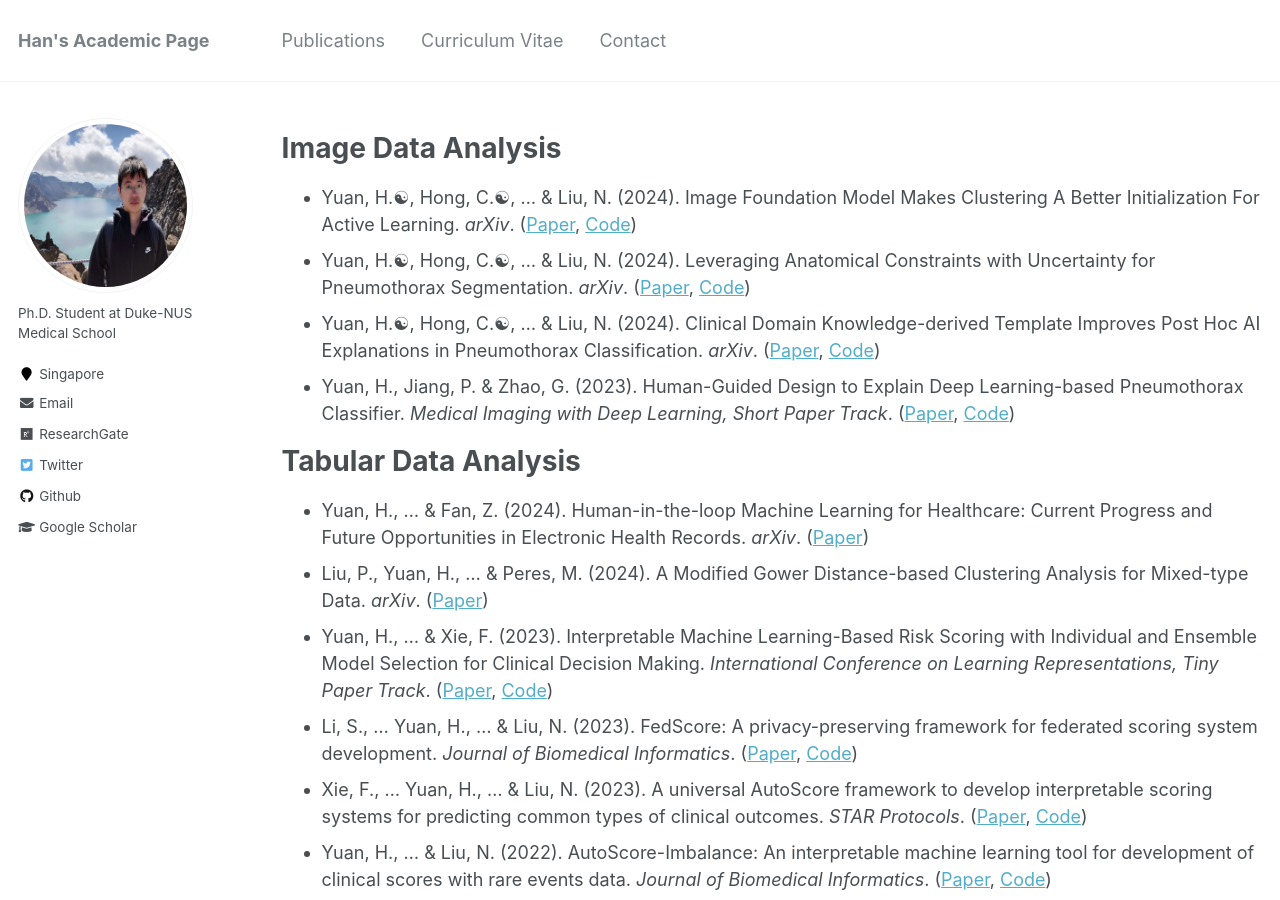
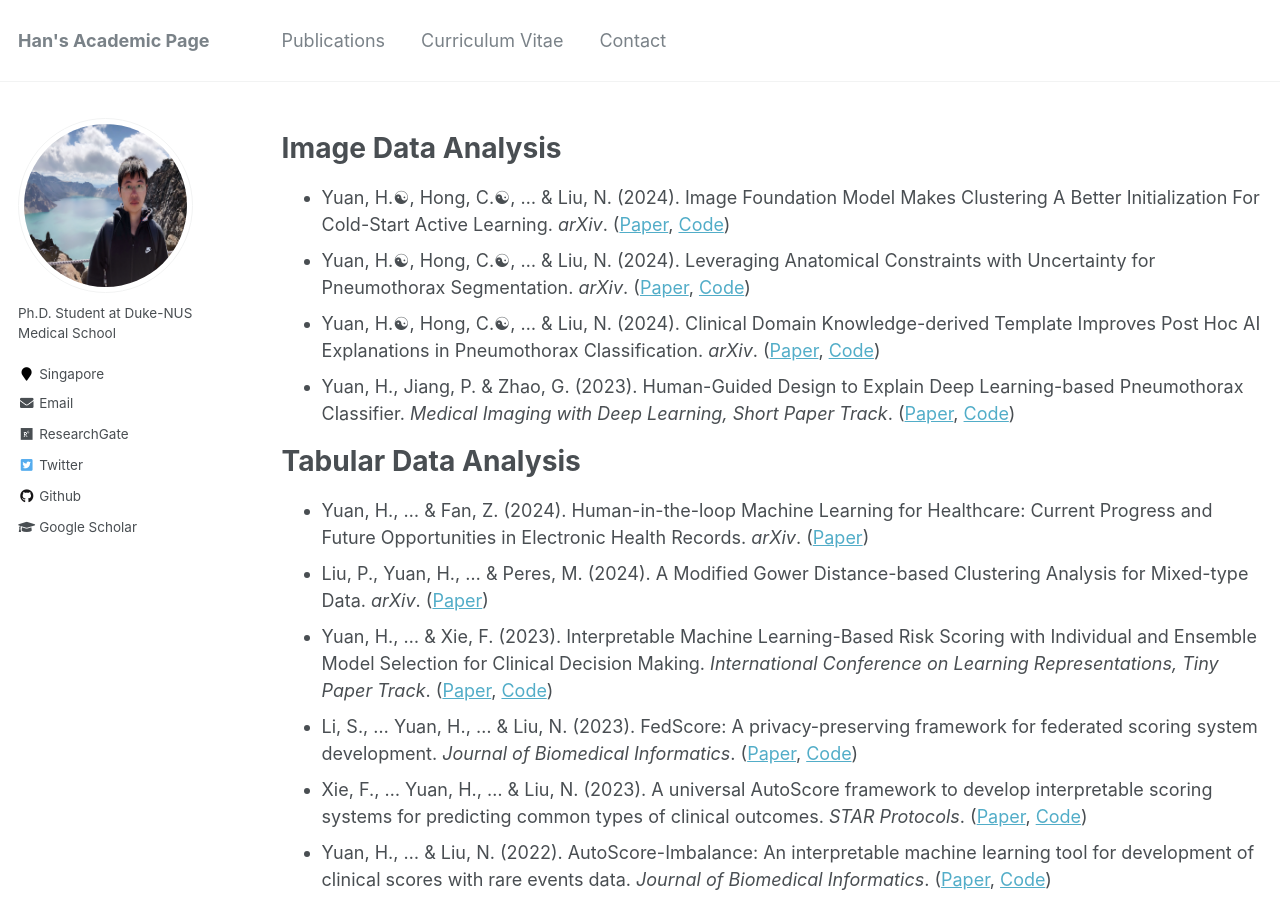
Before and after one commit to Han-Yuan-Med/Han-Yuan-Med.github.io, a Jekyll site: the page built from _pages/publications.md, in a window 1280 px wide and 900 px high. Built offline with Jekyll 4.4.1, drawn with Linux system fonts in a browser that asks for light colours.

Commit message:
Update publications.md

```diff
--- a/_pages/publications.md
+++ b/_pages/publications.md
@@ -5,7 +5,7 @@ permalink: /publications/
 author_profile: true
 ---
 # Image Data Analysis
-* Yuan, H.☯︎, Hong, C.☯︎, ... & Liu, N. (2024). Image Foundation Model Makes Clustering A Better Initialization For Active Learning. *arXiv*. ([Paper](http://han-yuan-med.github.io/files/.pdf), [Code](https://github.com/Han-Yuan-Med/foundation-model))
+* Yuan, H.☯︎, Hong, C.☯︎, ... & Liu, N. (2024). Image Foundation Model Makes Clustering A Better Initialization For Cold-Start Active Learning. *arXiv*. ([Paper](http://han-yuan-med.github.io/files/.pdf), [Code](https://github.com/Han-Yuan-Med/foundation-model))
 * Yuan, H.☯︎, Hong, C.☯︎, ... & Liu, N. (2024). Leveraging Anatomical Constraints with Uncertainty for Pneumothorax Segmentation. *arXiv*. ([Paper](http://han-yuan-med.github.io/files/.pdf), [Code](https://github.com/Han-Yuan-Med/constrained-learning))
 * Yuan, H.☯︎, Hong, C.☯︎, ... & Liu, N. (2024). Clinical Domain Knowledge-derived Template Improves Post Hoc AI Explanations in Pneumothorax Classification. *arXiv*. ([Paper](http://han-yuan-med.github.io/files/.pdf), [Code](https://github.com/Han-Yuan-Med/template-explanation))
 * Yuan, H., Jiang, P. & Zhao, G. (2023). Human-Guided Design to Explain Deep Learning-based Pneumothorax Classifier. *Medical Imaging with Deep Learning, Short Paper Track*. ([Paper](http://han-yuan-med.github.io/files/Human-Guided Design to Explain Deep Learning-based Pneumothorax Classifier.pdf), [Code](https://github.com/Han-Yuan-Med/template-explanation))
```
